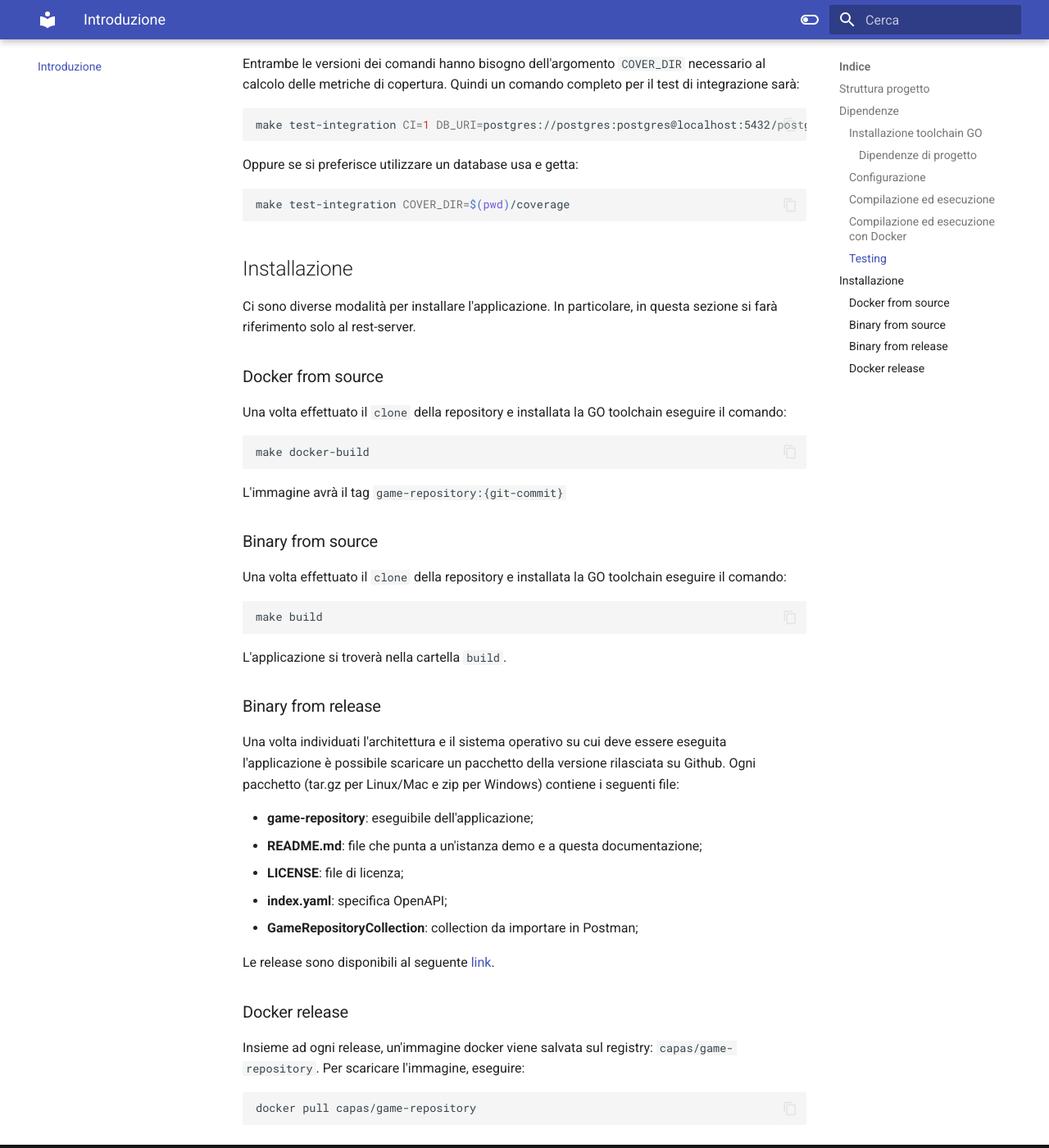
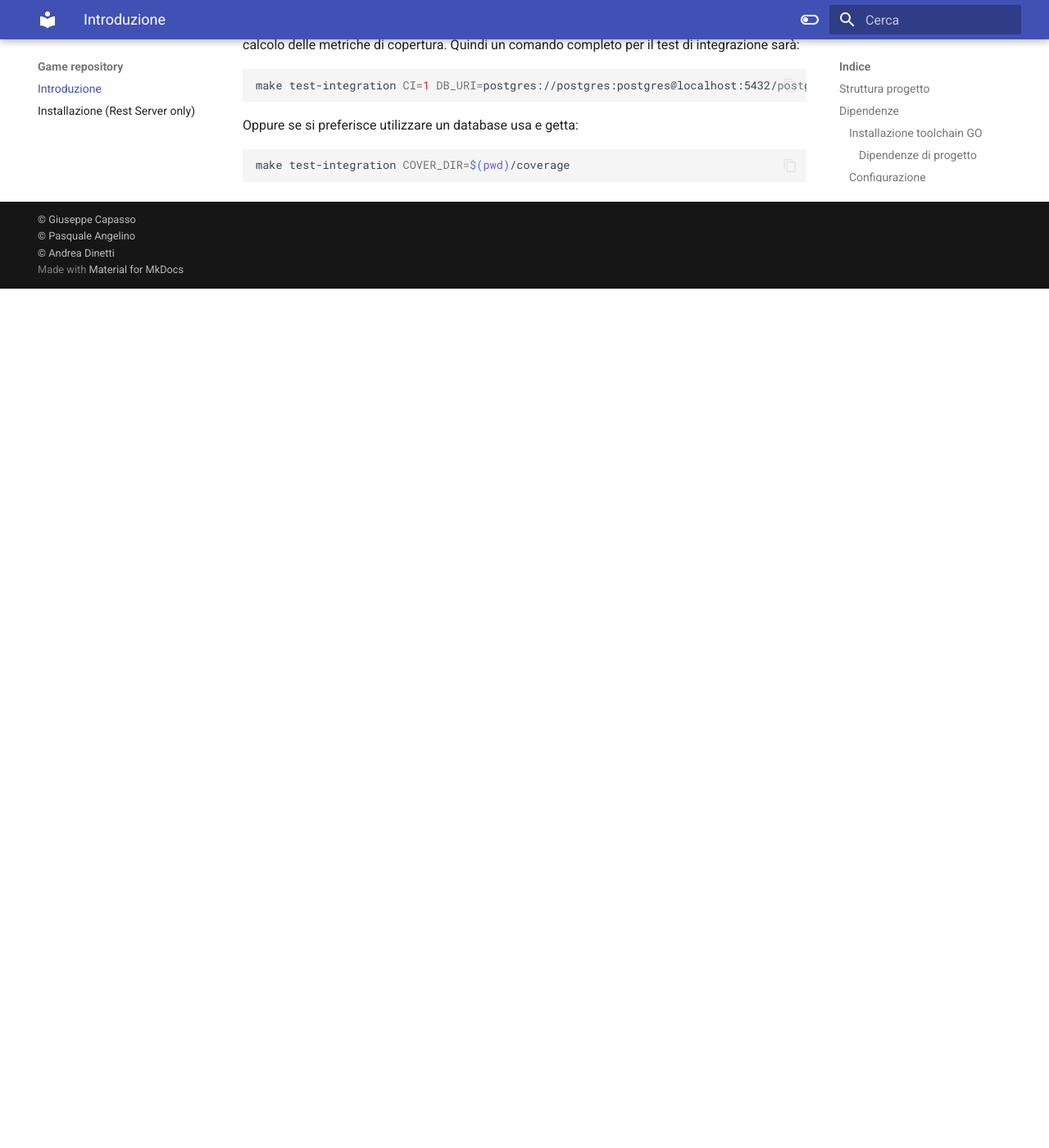
Before and after one commit to Testing-Game-SAD-2023/T4-G18, an MkDocs documentation site: the page built from docs/docs/index.md, in a window 1280 px wide and 1400 px high, scrolled down 3930 px. Shown: the whole window at 82% size. Built offline with MkDocs 1.6.1 and Material for MkDocs 9.7.7, drawn with Linux system fonts in a browser that asks for light colours; after the commit the page ends 4282 px from its top, so only the background shows below that; some of the changed text lies outside the part shown.

Commit message:
Updated docs

````diff
--- a/docs/docs/index.md
+++ b/docs/docs/index.md
@@ -1,7 +1,7 @@
 # Introduzione
 Il componente realizza una API REST per gestire le informazioni che riguardano le partite. In particolare, è composta da:
 
-* Rest server: componente principale dell'applicazione realizzato dal team
+* Rest server: componente principale dell'applicazione realizzato dal team;
 * Prometheus: permette l'estrazione delle metriche dal rest-server con un sistema di monitoraggio periodico;
 * Grafana: elabora le metriche estratte da Prometheus per la creazione di dashboard grafiche per misurare le performance dell'applicazione;
 * Postgres: database relazionale necessario al funzionanmento dell'applicazione;
@@ -143,41 +143,3 @@
 ```sh
 make test-integration COVER_DIR=$(pwd)/coverage
 ```
-
-## Installazione
-Ci sono diverse modalità per installare l'applicazione. In particolare, in questa sezione si farà riferimento solo al rest-server.
-
-### Docker from source
-Una volta effettuato il `clone` della repository e installata la GO toolchain eseguire il comando:
-
-```sh
-
-make docker-build
-```
-L'immagine avrà il tag `game-repository:{git-commit}`
-### Binary from source
-
-Una volta effettuato il `clone` della repository e installata la GO toolchain eseguire il comando:
-
-```sh
-make build
-```
-
-L'applicazione si troverà nella cartella `build`.
-
-### Binary from release
-Una volta individuati l'architettura e il sistema operativo su cui deve essere eseguita l'applicazione è possibile scaricare un pacchetto della versione rilasciata su Github. Ogni pacchetto (tar.gz per Linux/Mac e zip per Windows) contiene i seguenti file:
-
-* **game-repository**: eseguibile dell'applicazione;
-* **README.md**: file che punta a un'istanza demo e a questa documentazione;
-* **LICENSE**: file di licenza;
-* **index.yaml**: specifica OpenAPI;
-* **GameRepositoryCollection**: collection da importare in Postman;
-
-Le release sono disponibili al seguente [link](https://github.com/alarmfox/game-repository/releases).
-
-### Docker release
-Insieme ad ogni release, un'immagine docker viene salvata sul registry: `capas/game-repository`. Per scaricare l'immagine, eseguire:
-```sh
-docker pull capas/game-repository
-```
--- /dev/null
+++ b/docs/docs/installazione.md
@@ -0,0 +1,55 @@
+# Installazione (Rest Server only)
+Ci sono diverse modalità per installare l'applicazione. In particolare, in questa sezione si farà riferimento solo al rest-server.
+
+## Docker from source
+Questa modalità crea un'immagine docker dal codice sorgente. Una volta effettuato il `clone` della repository eseguire il comando:
+
+```sh
+make docker-build
+```
+
+L'immagine avrà il tag `game-repository:{git-commit}`
+
+### Push su un docker registry
+L'immagine create può essere salvata in un Docker registry. Una volta effettuato il login con `docker login`, può essere effettuato il push con comando:
+
+```sh
+make docker-push REGISTRY=<registry-name>
+```
+Questa azione effettua il push di due immagini, una con il tag latest e una con tag riferito al commit corrente. <br>
+
+### Push con SSH (unix-like only)
+**Attenzione**: questo comando utilizza le pipe tipiche delle shell unix e del programma *pv* (che mostra l'andamento dell'upload). Pertanto non è disponibile in shell Windows.
+
+Per caricare l'immagine su un server SSH, bisogna assicurarsi che il server abbia un agente Docker installato correttamente. Poi eseguire il comando:
+
+```sh
+make docker-push-ssh SSH="10.10.0.1 -p1234"
+```
+## Binary from source
+
+Una volta effettuato il `clone` della repository e installata la GO toolchain eseguire il comando:
+
+```sh
+make build
+```
+
+L'applicazione si troverà nella cartella `build`.
+
+## Binary from release
+Una volta individuati l'architettura e il sistema operativo su cui deve essere eseguita l'applicazione è possibile scaricare un pacchetto della versione rilasciata su Github. Ogni pacchetto (tar.gz per Linux/Mac e zip per Windows) contiene i seguenti file:
+
+* **game-repository**: eseguibile dell'applicazione;
+* **README.md**: file che punta a un'istanza demo e a questa documentazione;
+* **LICENSE**: file di licenza;
+* **index.yaml**: specifica OpenAPI;
+* **GameRepositoryCollection**: collection da importare in Postman;
+* **config.example.json**: esempio di configurazione;
+
+Le release sono disponibili al seguente [link](https://github.com/alarmfox/game-repository/releases).
+
+## Docker release
+Insieme ad ogni release, un'immagine docker viene salvata sul registry: `capas/game-repository`. Per scaricare l'immagine, eseguire:
+```sh
+docker pull capas/game-repository
+```
--- a/docs/mkdocs.yml
+++ b/docs/mkdocs.yml
@@ -2,7 +2,7 @@
 theme:
   name: material
   features:
-    - navigation.tabs
+    # - navigation.tabs
     - navigation.sections
     - navigation.top
     - toc.follow
````
